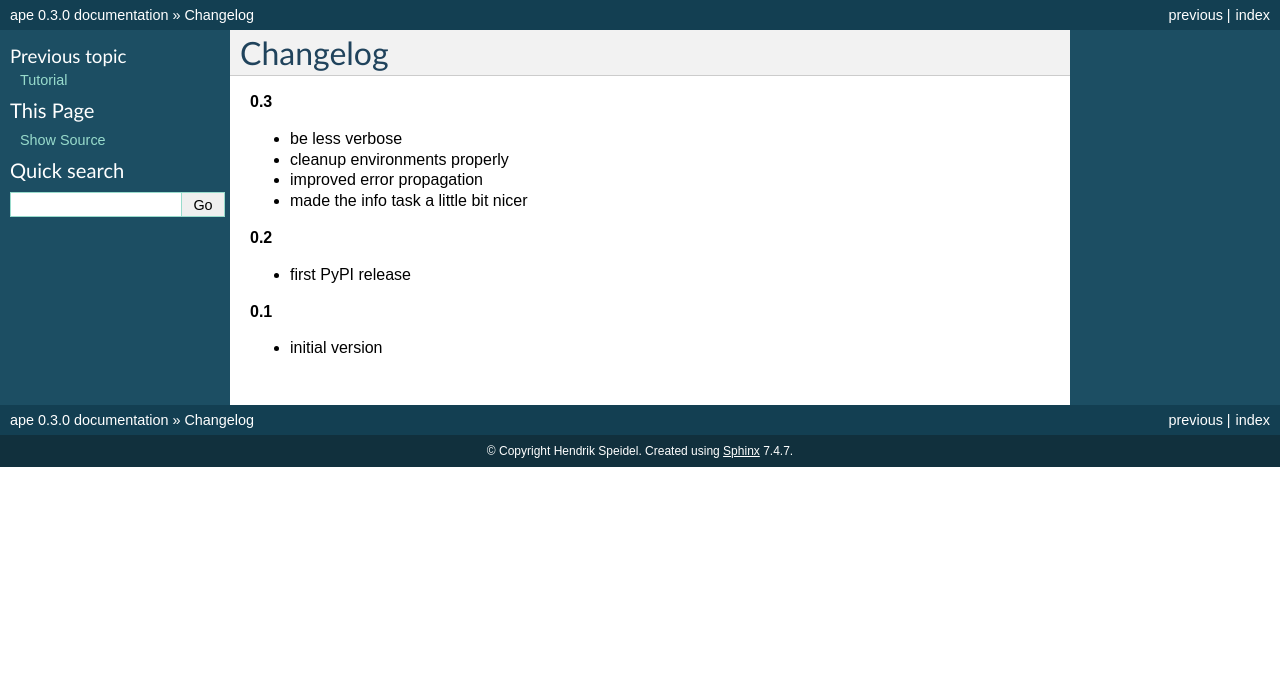
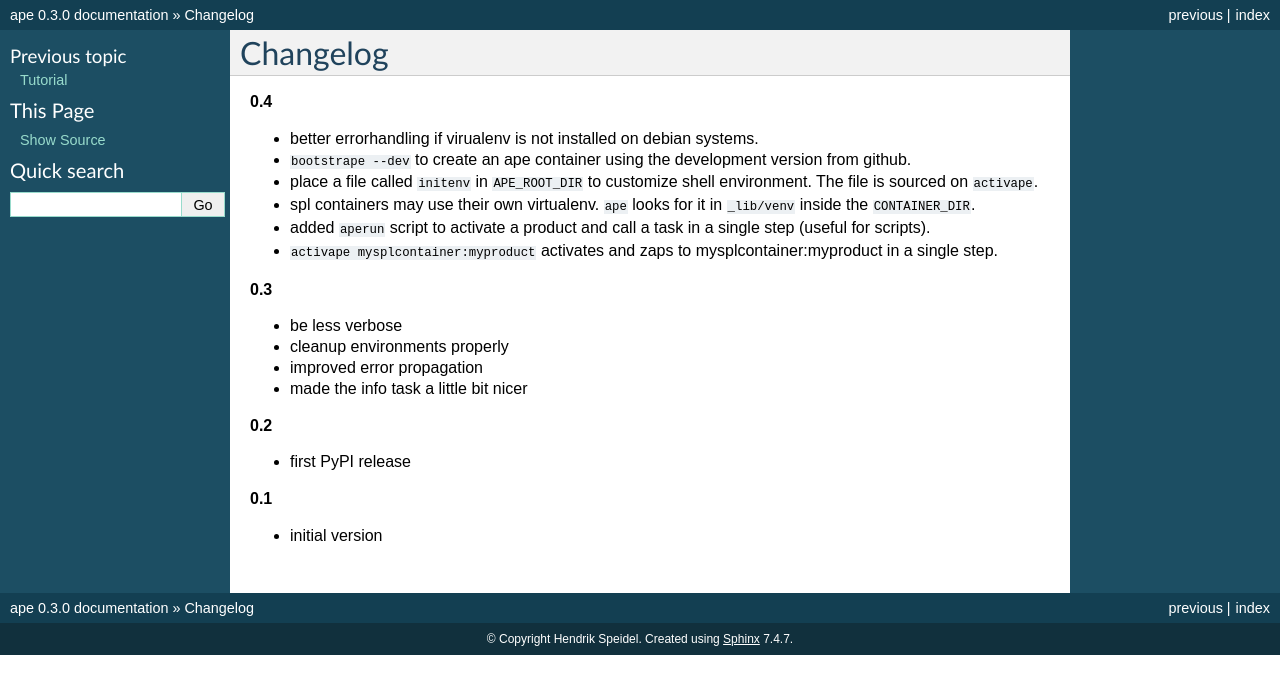
Before and after one commit to henzk/ape, a Sphinx documentation site: the page built from docs/changelog.rst, in a window 1280 px wide. Shown: the top 694 px of the page. Built offline with Sphinx 7.4.7, drawn with Linux system fonts in a browser that asks for light colours; formulas are drawn with MathJax 3; the version number is read from the project's files by our own code.

Commit message:
updated changelog

```diff
--- a/docs/changelog.rst
+++ b/docs/changelog.rst
@@ -1,6 +1,15 @@
 ***************************************
 Changelog
 ***************************************
+
+**0.4**
+
+- better errorhandling if virualenv is not installed on debian systems.
+- ``bootstrape --dev`` to create an ape container using the development version from github.
+- place a file called ``initenv`` in ``APE_ROOT_DIR`` to customize shell environment. The file is sourced on ``activape``.
+- spl containers may use their own virtualenv. ``ape`` looks for it in ``_lib/venv`` inside the ``CONTAINER_DIR``.
+- added ``aperun`` script to activate a product and call a task in a single step (useful for scripts).
+- ``activape mysplcontainer:myproduct`` activates and zaps to mysplcontainer:myproduct in a single step.
 
 **0.3**
 
```
